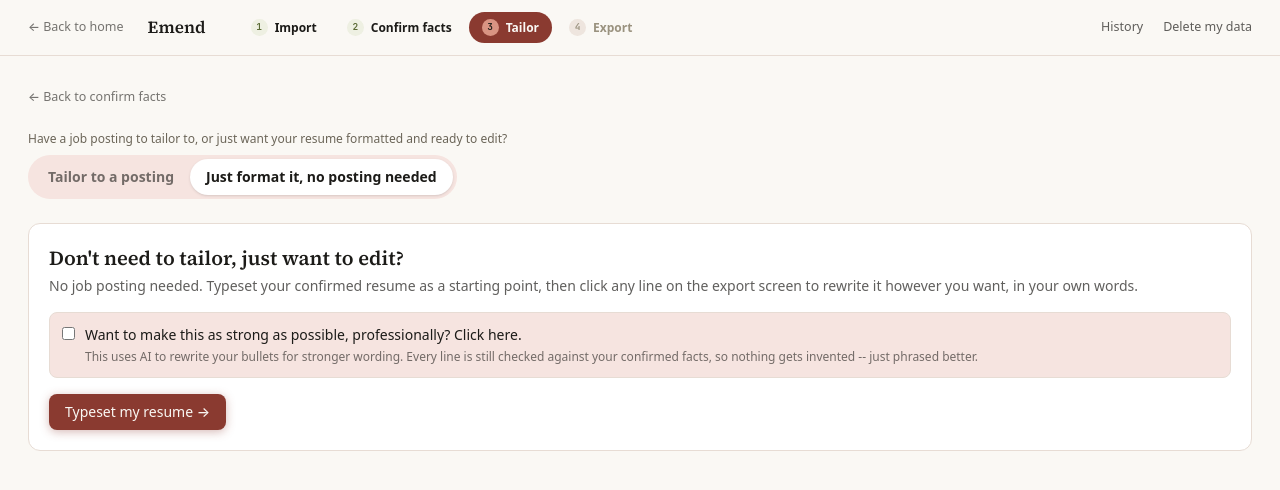
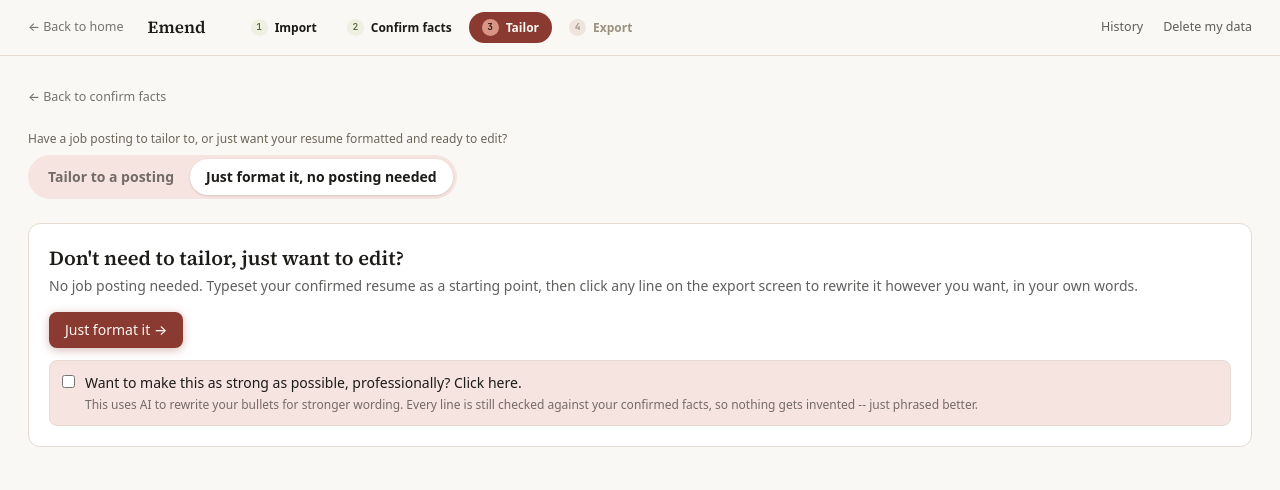
Before and after one commit to MosesfromSinai/Emend, a Next.js app in the folder web/: page /app/workspace in a window 1280 px wide. Both pictures are taken after a click on the button "Just format it, no posting needed". Shown: the top 490 px of the page. Built offline with nearby package versions, Linux system fonts and the light colour scheme; no server answers.

Commit message:
rename typeset button, nest polish toggle

```diff
--- a/web/app/app/workspace/page.tsx
+++ b/web/app/app/workspace/page.tsx
@@ -159,7 +159,10 @@ export default function WorkspacePage() {
             point, then click any line on the export screen to rewrite it
             however you want, in your own words.
           </p>
-          <label className="mb-4 flex cursor-pointer items-start gap-2.5 rounded-lg border border-em-line bg-em-soft p-3">
+          <Button onClick={start} disabled={busy}>
+            {busy ? "Starting…" : polish ? "Just format it, stronger →" : "Just format it →"}
+          </Button>
+          <label className="mt-3 flex cursor-pointer items-start gap-2.5 rounded-lg border border-em-line bg-em-soft p-3">
             <input
               type="checkbox"
               checked={polish}
@@ -173,13 +176,6 @@ export default function WorkspacePage() {
               <span className="mt-1 block text-xs text-ink/60">{POLISH_NOTE}</span>
             </span>
           </label>
-          <Button onClick={start} disabled={busy}>
-            {busy
-              ? "Starting…"
-              : polish
-                ? "Typeset & strengthen my resume →"
-                : "Typeset my resume →"}
-          </Button>
         </section>
       ) : (
         <section className="grid grid-cols-1 gap-5 lg:grid-cols-[1.25fr_1fr]">
```
